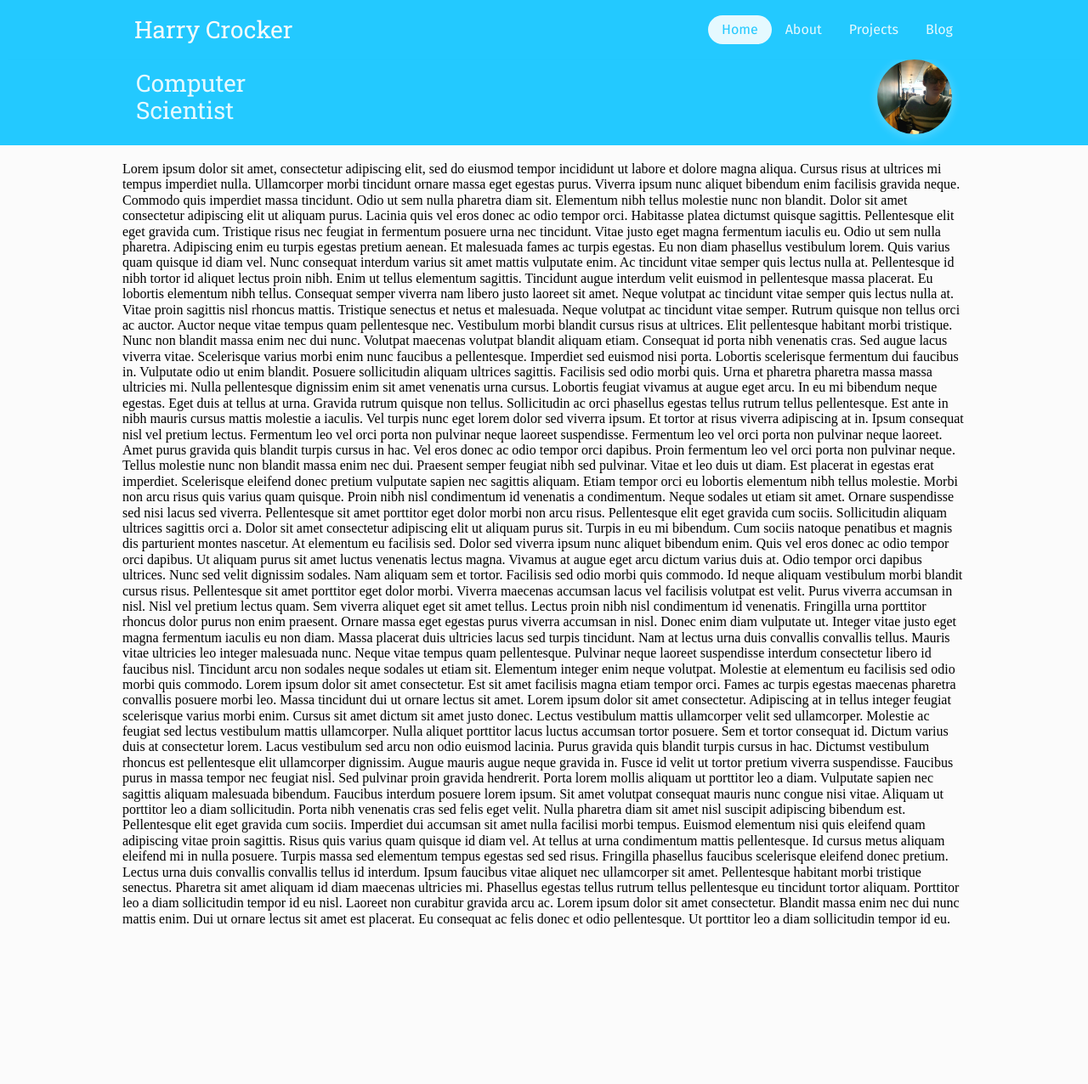
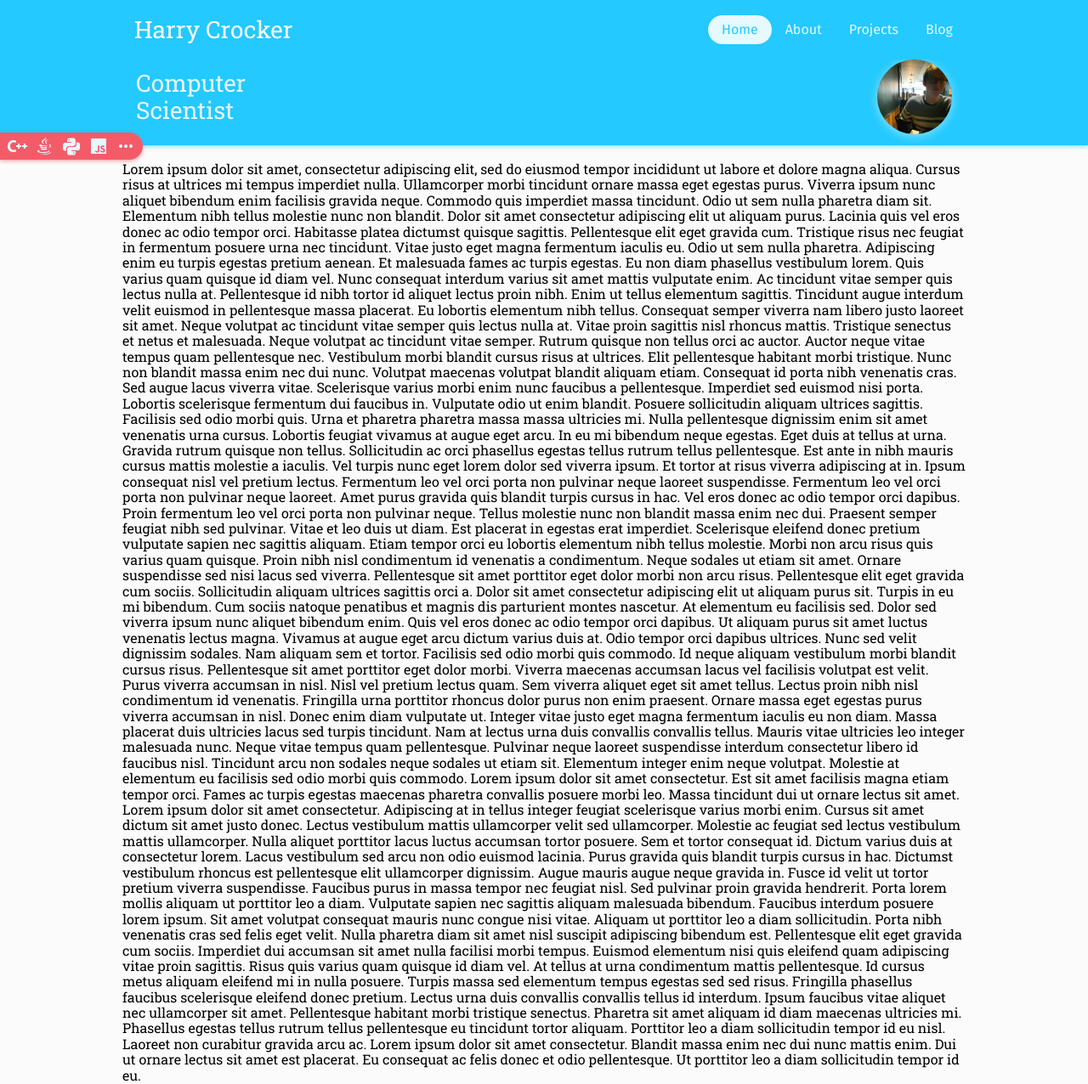
Before and after one commit to h-crocker/h-crocker.github.io, a Jekyll site: the page built from index.html, in a window 1280 px wide and 1276 px high. Shown: the whole window at 85% size. Built offline with Jekyll 4.4.1, drawn with Linux system fonts in a browser that asks for light colours.

Commit message:
skills home mobile layout

```diff
--- a/_layouts/home.html
+++ b/_layouts/home.html
@@ -1,6 +1,7 @@
 ---
 layout: default
 ---
+<!-- subheader -->
 <div class="subheader-background"></div>
 
 <div class="subheader">
@@ -13,6 +14,15 @@ layout: default
     <img src="{{ site.url }}{{ page.portrait_rel }}">
 </div>
 
+<div class="subheader-skills">
+    {%- include svg/cpp.html -%}
+    {%- include svg/java.html -%}
+    {%- include svg/python.html -%}
+    {%- include svg/javascript.html -%}
+    {%- include svg/dots-horizontal.html -%}
+</div>
+
+<!-- content -->
 <div class="content">
 
     {{ content }}
--- a/_sass/home.scss
+++ b/_sass/home.scss
@@ -1,3 +1,10 @@
+// Content
+@include home {
+  .content {
+    font-family: $serif;
+  }
+}
+
 // Header Modifications
 header {
   background-color: $transparent;
@@ -16,12 +23,12 @@ header h1 {
     height: $subheader-height + $header-height;
     width: $full;
     background: $primary;
+    box-shadow: $primary-content-shadow;
   }
 
   .subheader {
     position: relative;
     display: flex;
-    vertical-align: center;
     height: $subheader-height;
     width: $full;
     top: $subheader-top-margin;
@@ -145,4 +152,27 @@ header h1 {
   }
 }
 
-// Content
+// Skills
+.subheader-skills {
+  position: absolute;
+  display: flex;
+  align-items: center;
+  justify-content: center;
+  left: 0;
+  height: 32px;
+  margin-top: -34px;
+  background-color: $secondary;
+  color: $nav-selected-bg;
+  border-top-right-radius: 100px;
+  border-bottom-right-radius: 100px;
+  box-shadow: $secondary-content-shadow;
+  padding-left: 8px;
+}
+
+.subheader-skills svg {
+  position: relative;
+  text-align: center;
+  font-family: $serif;
+  padding-right: 8px;
+  fill: $nav-selected-bg;
+}
--- a/_sass/variables.scss
+++ b/_sass/variables.scss
@@ -1,5 +1,6 @@
 // Base Colours
 $primary: #23c9ff;
+$secondary: #f45b69;
 $background: #fbfbfb;
 $foreground: #040f16;
 
@@ -30,7 +31,9 @@ $hide-top-nav-shadow: 0px -20px 18px 0px rgba(0, 0, 0, 0.3);
 $top-nav-shadow: 0px 4px 18px 0px rgba(0, 0, 0, 0.3);
 $top-nav-shadow-light: 0px 4px 18px 0px rgba(255, 255, 255, 0.3);
 $main-content-shadow: 0px 2px 12px 0px rgba(0, 0, 0, 0.3);
-$main-content-shadow-light: 0px 2px 12px 0px rgba(255, 255, 255, 0.3);
+$main-content-shadow-light: 0px 2px 12px 0px rgba(255, 255, 255, 0.5);
+$primary-content-shadow: 0px 2px 4px 0px rgba(35, 201, 255, 0.5);
+$secondary-content-shadow: 0px 2px 4px 0px rgba(244, 91, 105, 0.5);
 
 // Gradients
 @mixin gradient-background($color) {
```
